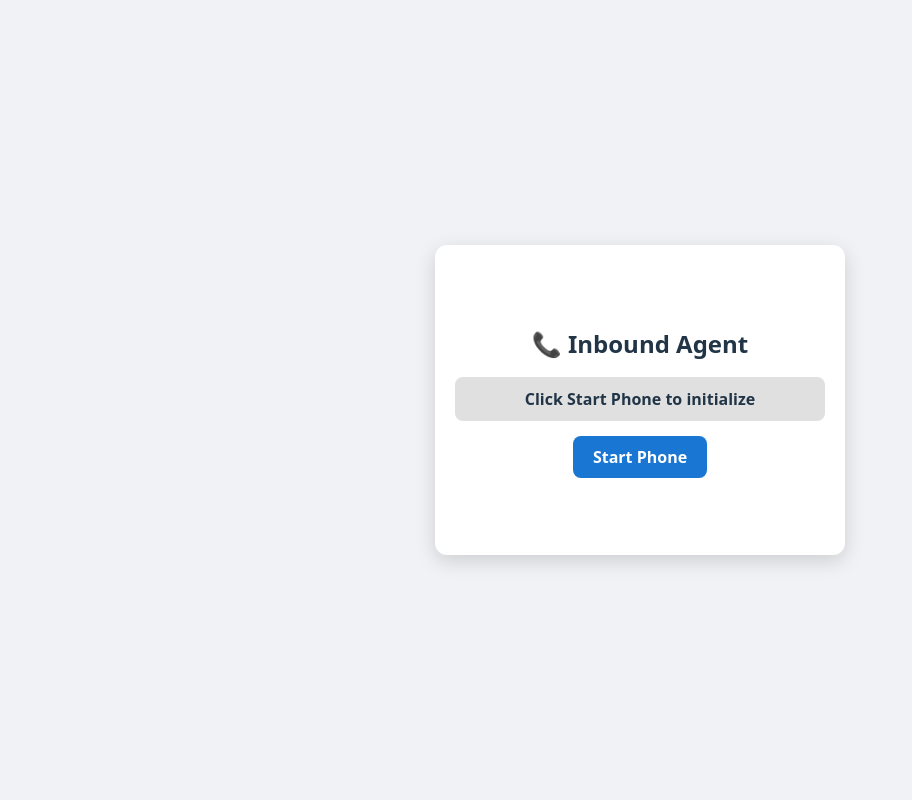
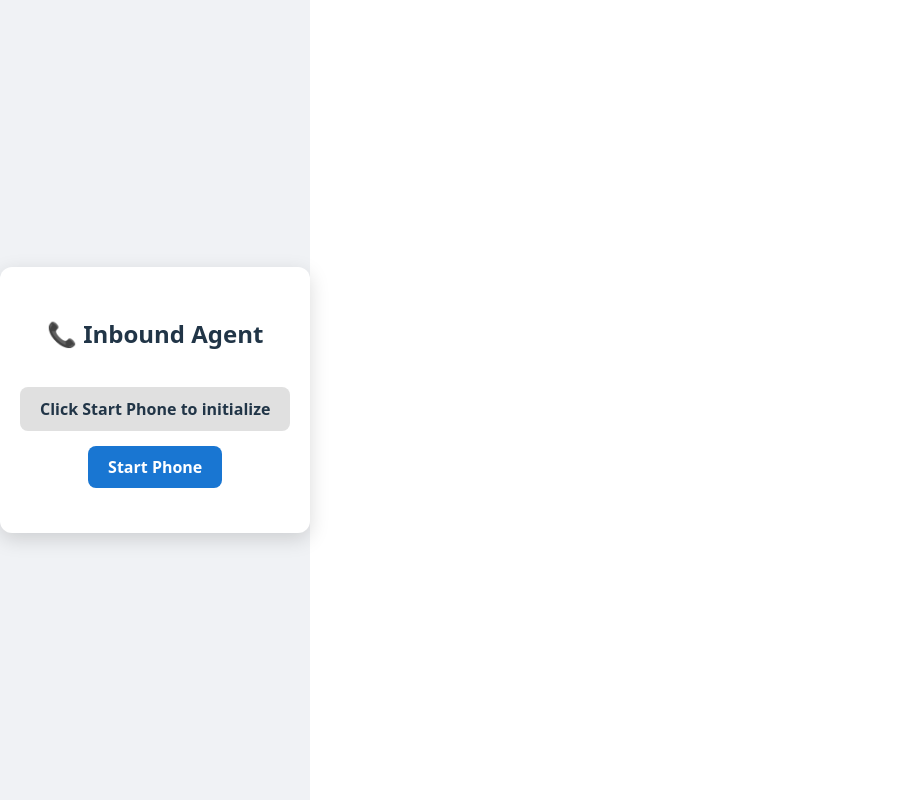
Before and after one commit to rekksu/twilio-dialer, a React (Vite) app: page / in a window 1280 px wide. Shown: the whole page, without its empty margins (0-912 px from the left). Built offline with nearby package versions, Linux system fonts and the light colour scheme.

Commit message:
stable commit 8.6

```diff
--- a/src/App.jsx
+++ b/src/App.jsx
@@ -1,6 +1,7 @@
 import React, { useEffect, useRef, useState } from "react";
 import { Device } from "@twilio/voice-sdk";
 
+// Your Firebase Cloud Function URL to fetch Twilio token
 const TOKEN_URL =
   "https://us-central1-vertexifycx-orbit.cloudfunctions.net/getVoiceToken";
 
@@ -10,15 +11,20 @@ export default function InboundAgent() {
   const [status, setStatus] = useState("Click Start Phone to initialize");
   const [incoming, setIncoming] = useState(false);
 
+  // ✅ Start device on user gesture (fixes AudioContext issue)
   const startDevice = async () => {
     try {
       setStatus("Initializing...");
+
+      // 🔑 Resume AudioContext on user gesture
       const audioContext = new (window.AudioContext || window.webkitAudioContext)();
       await audioContext.resume();
 
+      // 1️⃣ Fetch Twilio token
       const res = await fetch(`${TOKEN_URL}?identity=agent`);
       const { token } = await res.json();
 
+      // 2️⃣ Create Device
       const device = new Device(token, { enableRingingState: true, closeProtection: true });
       deviceRef.current = device;
 
@@ -27,11 +33,14 @@ export default function InboundAgent() {
         setStatus("❌ Device error: " + err.message);
       });
 
+      // 🔴 3️⃣ Register device (mandatory for inbound calls)
       setStatus("Registering device...");
       await device.register();
       setStatus("✅ Device ready");
 
+      // 🔔 4️⃣ Handle incoming calls
       device.on("incoming", (call) => {
+        console.log("📞 Incoming call:", call.parameters.From);
         callRef.current = call;
         setIncoming(true);
         setStatus("📞 Incoming call...");
@@ -53,6 +62,7 @@ export default function InboundAgent() {
     }
   };
 
+  // Accept inbound call
   const acceptCall = () => {
     if (callRef.current) {
       callRef.current.accept();
@@ -61,6 +71,7 @@ export default function InboundAgent() {
     }
   };
 
+  // Reject inbound call
   const rejectCall = () => {
     if (callRef.current) {
       callRef.current.reject();
@@ -76,10 +87,12 @@ export default function InboundAgent() {
 
         <div style={styles.status}>{status}</div>
 
+        {/* Button to start device */}
         <button style={styles.startButton} onClick={startDevice}>
           Start Phone
         </button>
 
+        {/* Incoming call UI */}
         {incoming && (
           <div style={styles.incomingContainer}>
             <button style={styles.acceptButton} onClick={acceptCall}>
@@ -99,36 +112,32 @@ export default function InboundAgent() {
 const styles = {
   container: {
     height: "100vh",
-    width: "100vw",
     display: "flex",
     justifyContent: "center",
     alignItems: "center",
     background: "#f0f2f5",
   },
   card: {
-    width: 350,
-    minHeight: 250,
+    background: "#fff",
     padding: 30,
     borderRadius: 12,
     boxShadow: "0 6px 20px rgba(0,0,0,0.15)",
+    textAlign: "center",
     display: "flex",
     flexDirection: "column",
-    justifyContent: "center", // ⚡ Vertically center all content
-    alignItems: "center",     // ⚡ Horizontally center all content
-    background: "#fff",
-    textAlign: "center",
+    alignItems: "center", // center all content horizontally
   },
   title: {
-    marginBottom: 15,
+    marginBottom: 20,
   },
   status: {
+    margin: "15px 0",
     padding: 10,
     borderRadius: 8,
     background: "#e0e0e0",
     fontWeight: "bold",
+    width: "100%",
     textAlign: "center",
-    width: "100%",
-    marginBottom: 15,
   },
   startButton: {
     background: "#1976d2",
@@ -143,9 +152,9 @@ const styles = {
   incomingContainer: {
     display: "flex",
     justifyContent: "center",
-    gap: "15px",
-    marginTop: 10,
-    flexWrap: "wrap",
+    gap: "15px", // space between Accept and Reject buttons
+    marginTop: 15,
+    flexWrap: "wrap", // mobile-friendly: stack buttons if narrow
   },
   acceptButton: {
     background: "#2e7d32",
```
